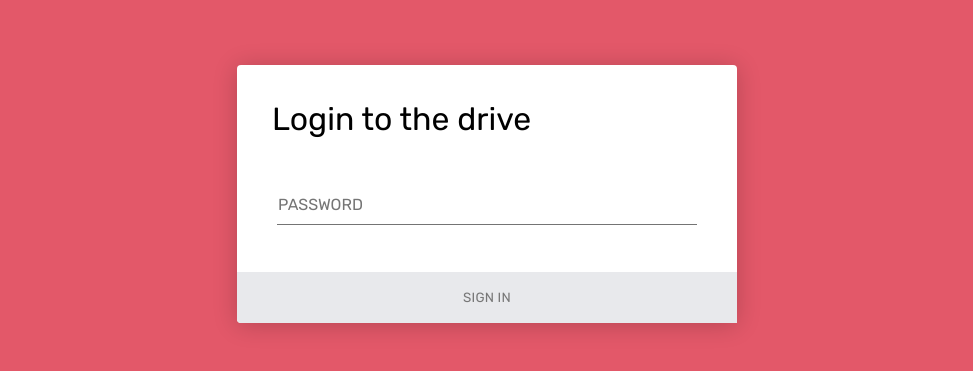
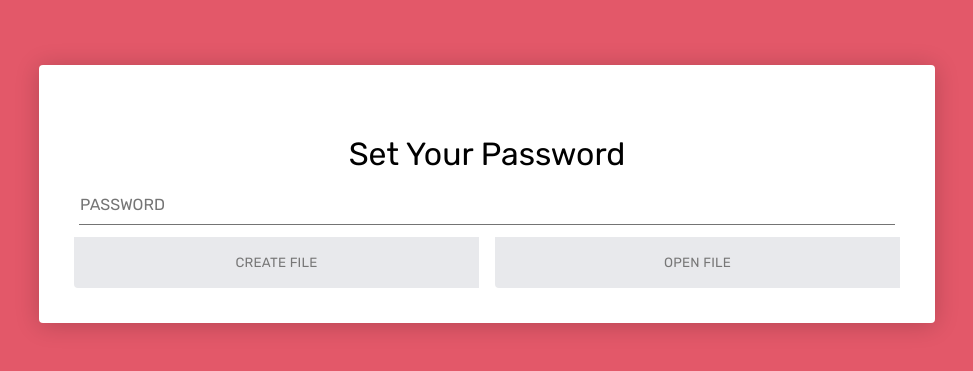
Before and after one commit to ravi-raj-97/encrypted-google-drive, a Flask app: page / in a window 1280 px wide. Shown: the top 371 px of the page, without its empty margins (153-1126 px from the left). Run offline with Flask 2, Linux system fonts and the light colour scheme.

Commit message:
- simulated single page as a SPA for now, unless it can be redone as a real js framework app - removed initial content from create request

```diff
--- a/backend/server.py
+++ b/backend/server.py
@@ -99,29 +99,18 @@ def handle_verification_failure(e: ValueError):
 def handle_file_not_found(e):
     return "the file does not exist.", 404
 
-@app.route("/", methods=['GET','POST'])
-@app.route("/login", methods=['GET','POST'])
+
+@app.route("/", methods=["GET", "POST"])
+@app.route("/login", methods=["GET", "POST"])
 def login():
-    error = None
-    if request.method == 'POST':
-        print(request.form.get('password'))
-        if request.form.get('password') != 'admin':
-            error = 'Invalid Credentials. Please try again.'
-        else:
-            # return redirect(url_for('home'))
-            error = 'Valid Credentials. Test Complete.'
-            return render_template('menu.html')
-    print(error)
-    return render_template('index.html', error=error)
+    return render_template("index.html")
+
 
 @app.post("/" + Endpoint.Create)
 def create_file():
     if request.headers.get("Content-Type") == "application/json":
-
         # read filename
         file_name = request.json[RequestBodyField.Filename]
-        # read file contents
-        contents: str = request.json[RequestBodyField.Content]
         # prepare credential byte array
         credential_bytes = get_credential_bytes()
 
@@ -130,9 +119,7 @@ def create_file():
             download_file_as_bytes(file_name)
         except Exception:
             # if file is valid, then encrypt a new version
-            file_bytes = crypto.encrypt_and_digest(
-                credential_bytes, contents.encode("UTF-8")
-            )
+            file_bytes = crypto.encrypt_and_digest(credential_bytes, bytes())
             # upload the file with the new contents
             upload_file_bytes(file_name, file_bytes)
 
--- a/backend/static/styles/styles.css
+++ b/backend/static/styles/styles.css
@@ -10,9 +10,20 @@ body {
   font-family: 'Rubik', sans-serif;
 }
 
+textarea {
+  width: 100%;
+  height: 20rem;
+}
+
+.row {
+  display: flex;
+  flex-direction: row;
+  gap: 1rem;
+}
+
 .login-form {
   background: #fff;
-  width: 500px;
+  width: 70vw;
   margin: 65px auto;
   display: -webkit-box;
   display: flex;
@@ -78,7 +89,7 @@ body {
   -webkit-box-direction: normal;
           flex-direction: row;
 }
-.login-form .action button {
+.login-form  button {
   width: 100%;
   border: none;
   padding: 18px;
@@ -94,15 +105,6 @@ body {
   -webkit-transition: all .3s;
   transition: all .3s;
 }
-.login-form .action button:hover {
+.login-form button:hover {
   background: #d8d8d8;
 }
-.login-form .action button:nth-child(2) {
-  background: #2d3b55;
-  color: #fff;
-  border-bottom-left-radius: 0;
-  border-bottom-right-radius: 4px;
-}
-.login-form .action button:nth-child(2):hover {
-  background: #3c4d6d;
-}
--- a/backend/templates/index.html
+++ b/backend/templates/index.html
@@ -1,27 +1,128 @@
 <!DOCTYPE html>
-<html lang="en" >
+<html lang="en">
+
 <head>
   <meta charset="UTF-8">
   <title>Enc GDrive Login Page</title>
-  <link rel='stylesheet' href='https://fonts.googleapis.com/css?family=Rubik:400,700'><link rel="stylesheet" href="{{ url_for('static',filename='styles/styles.css') }}">
+  <link rel='stylesheet' href='https://fonts.googleapis.com/css?family=Rubik:400,700'>
+  <link rel="stylesheet" href="{{ url_for('static',filename='styles/styles.css') }}">
+
+  <script>
+    const requestData = { file_name: '', password: '', content: '' }
+
+    function handlePasswordChange(newPassword) { requestData.password = newPassword }
+    function preflightCheck() {
+      if (requestData.password.length == 0) { return alert('please enter a password') }
+      else if (requestData.file_name.length == 0) { return alert('You cannot do that with without opening a file.') }
+      return true
+    }
+
+    function openFile() {
+      requestData.file_name = window.prompt("what file would you like to open?")
+
+      if (!preflightCheck()) return
+
+      fetch('/read', {
+        method: 'POST',
+        headers: { 'Content-Type': 'application/json' },
+        body: JSON.stringify(requestData)
+      }).then(async response => {
+        if (response.status == 200) {
+          const { content } = await response.json()
+          document.getElementById('file-content').value = requestData.content = content
+          document.getElementById('file-name').textContent = requestData.file_name
+          document.getElementById('file-info').style.display = ''
+        } else {
+          alert(await response.text())
+        }
+      })
+    }
+
+    function createFile() {
+      requestData.file_name = window.prompt("what file would you like to open?")
+
+      if (!preflightCheck()) return
+
+      fetch('/create', {
+        method: 'POST',
+        headers: { 'Content-Type': 'application/json' },
+        body: JSON.stringify(requestData)
+      }).then(async response => {
+        if (response.status != 201) {
+          alert(await response.text())
+        } else {
+          document.getElementById('file-content').value = requestData.content = ''
+          document.getElementById('file-name').textContent = requestData.file_name
+          document.getElementById('file-info').style.display = ''
+        }
+      })
+    }
+
+    function saveFile() {
+      requestData.content = document.getElementById('file-content').value
+
+      if (!preflightCheck()) return
+
+      fetch('/update', {
+        method: 'POST',
+        headers: { 'Content-Type': 'application/json' },
+        body: JSON.stringify(requestData)
+      }).then(async response => {
+        if (response.status == 200) {
+          alert('File Saved.')
+        } else {
+          alert(await response.text())
+        }
+      })
+    }
+
+    function deleteFile() {
+
+      if (!preflightCheck()) return
+
+      fetch('/delete', {
+        method: 'POST',
+        headers: { 'Content-Type': 'application/json' },
+        body: JSON.stringify(requestData)
+      }).then(async response => {
+        if (response.status == 204) {
+          alert('File Deleted.')
+          requestData.file_name = ''
+          document.getElementById('file-info').style.display = 'none'
+        } else {
+          alert(await response.text())
+        }
+      })
+    }
+  </script>
 
 </head>
+
 <body>
-<div class="login-form">
-  <form action="" method="post">
-    <h1>Login to the drive</h1>
-      <div class="content">
-        <div class="input-field">
-          <input name="password" type="password" placeholder="Password">
+  <div class="login-form">
+
+    <div class="content">
+      <h1>Set Your Password</h1>
+      <div class="input-field">
+        <input onkeyup="handlePasswordChange(this.value)" type="password" placeholder="Password">
+      </div>
+
+      <div id="intro" class="row">
+        <button onclick="createFile()">Create File</button>
+        <button onclick="openFile()">Open File</button>
+      </div>
+
+      <div id="file-info" class="content" style="display: none;">
+        <p id="file-name"></p>
+        <textarea id="file-content"></textarea>
+        <div class="content row">
+          <button onclick="deleteFile()">Delete File</button>
+          <button onclick="saveFile()">Save File</button>
         </div>
       </div>
-    <div class="action">
-      <button type="submit" value="Sign In">Sign In</button>
+
     </div>
-  </form>
-  {% if error %}
-        <p class="error"><strong>Error:</strong> {{ error }}
-  {% endif %}
-</div>
+  </div>
 </body>
+
 </html>
```
Also changed, not shown: backend/templates/menu.html (deleted, +0 -27 lines), backend/tests.py (+25 -2 lines), 1 other file.
